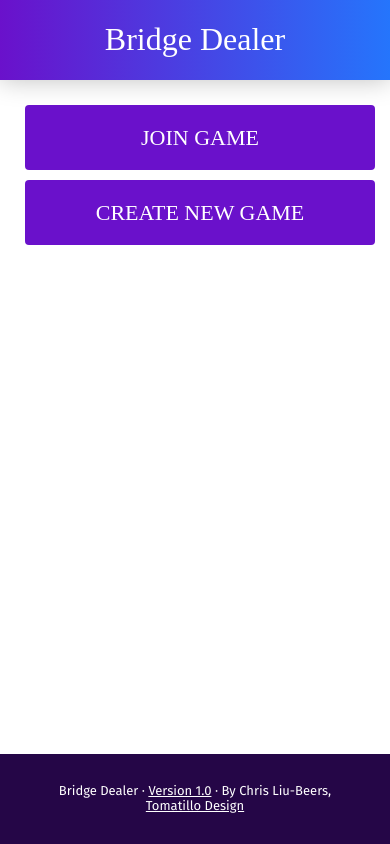
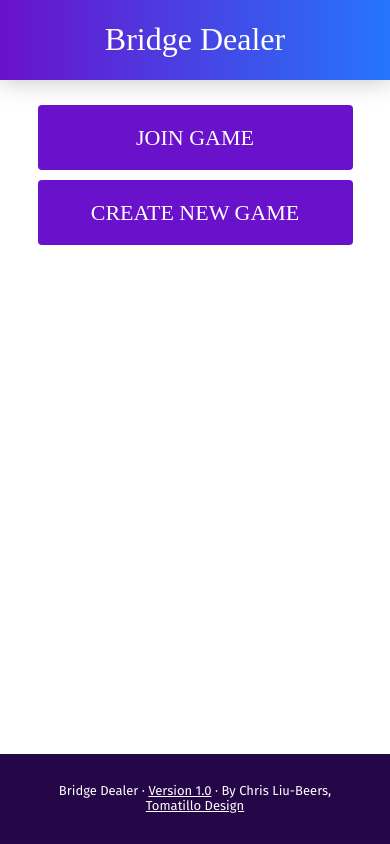
Before and after one commit to tomatillodesign/bridge-dealer, a React (Create React App) app: page / in a window 390 px wide. Built offline with nearby package versions, Linux system fonts and the light colour scheme; a web font is replaced by a local one; what re-base would draw is missing.

Commit message:
css, page refresh warning

```diff
--- a/public/index.html
+++ b/public/index.html
@@ -43,4 +43,14 @@
       To create a production bundle, use `npm run build` or `yarn build`.
     -->
   </body>
+
+  <script>
+     // Warning before leaving the page (back button, or outgoinglink)
+     window.onbeforeunload = function() {
+        return "Leaving this page will cause you to lose all data and possibly not be able to return to your game.";
+        //if we return nothing here (just calling return;) then there will be no pop-up question at all
+        //return;
+     };
+     </script>
+
 </html>
--- a/src/App.css
+++ b/src/App.css
@@ -431,7 +431,7 @@ footer a {
      }
 
      .action-button-area button {
-          width: 100%;
+          width: 90%;
      }
 
      h2.lets-play-headline {
```
